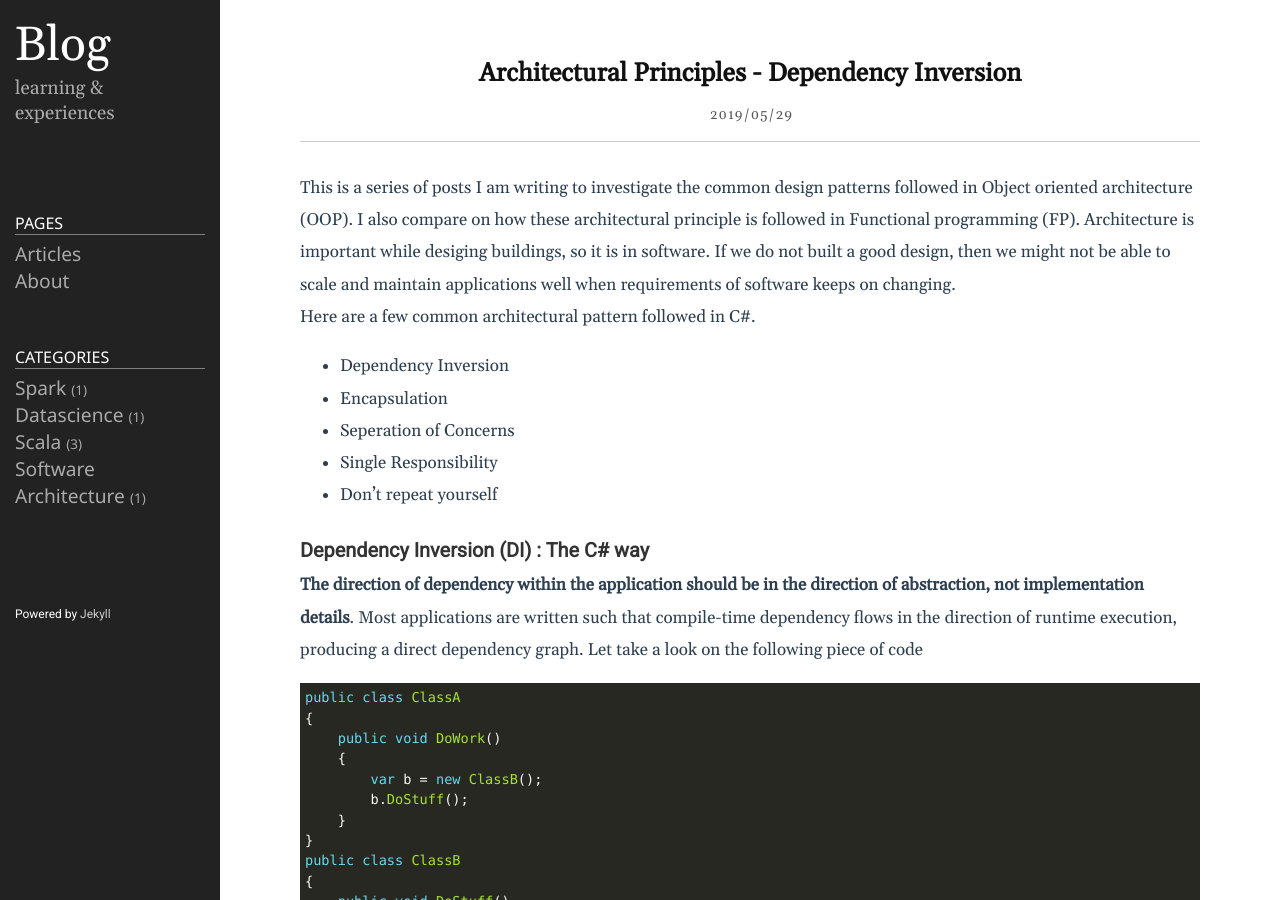
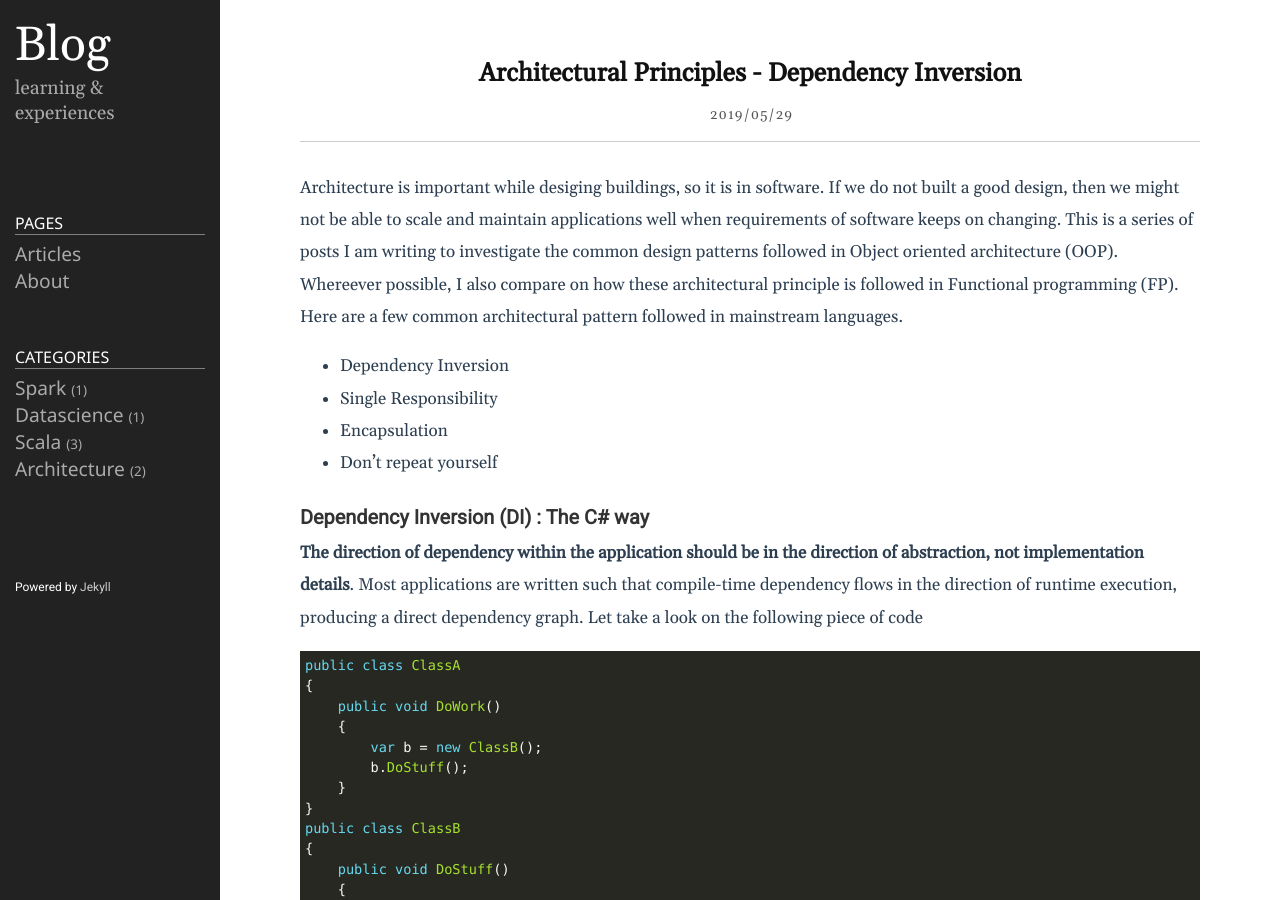
Before and after one commit to vijayemmanuel/vijayemmanuel.github.io, a Jekyll site: the page built from _posts/2019-05-29-ArchitecturalPrinciples-DI.markdown, in a window 1280 px wide and 900 px high. Built offline with Jekyll 4.4.1, drawn with Linux system fonts in a browser that asks for light colours.

Commit message:
Post on SRP

```diff
--- a/_posts/2019-05-29-ArchitecturalPrinciples-DI.markdown
+++ b/_posts/2019-05-29-ArchitecturalPrinciples-DI.markdown
@@ -2,18 +2,17 @@
 layout: post
 title: Architectural Principles - Dependency Inversion
 date: 2019-05-29 19:20:23 +0900
-category: software architecture
+category: architecture
 ---
 
-This is a series of posts I am writing to investigate the common design patterns followed in Object oriented architecture (OOP). I also compare on how these architectural principle is followed in Functional programming (FP).
 Architecture is important while desiging buildings, so it is in software. If we do not built a good design, then we might not be able to scale and maintain applications well when requirements of software keeps on changing.
+This is a series of posts I am writing to investigate the common design patterns followed in Object oriented architecture (OOP). Whereever possible, I also compare on how these architectural principle is followed in Functional programming (FP).
 
-Here are a few common architectural pattern followed in C#.
+Here are a few common architectural pattern followed in mainstream languages.
 
 - Dependency Inversion
+- Single Responsibility
 - Encapsulation
-- Seperation of Concerns
-- Single Responsibility
 - Don't repeat yourself
 
 ### Dependency Inversion (DI) : The C# way
```
Also changed, not shown: _posts/2019-06-13-ArchitecturalPrinciples-SRP.markdown (added, +104 -0 lines), assets/architecture/model-view-controller-03a.png (added).
